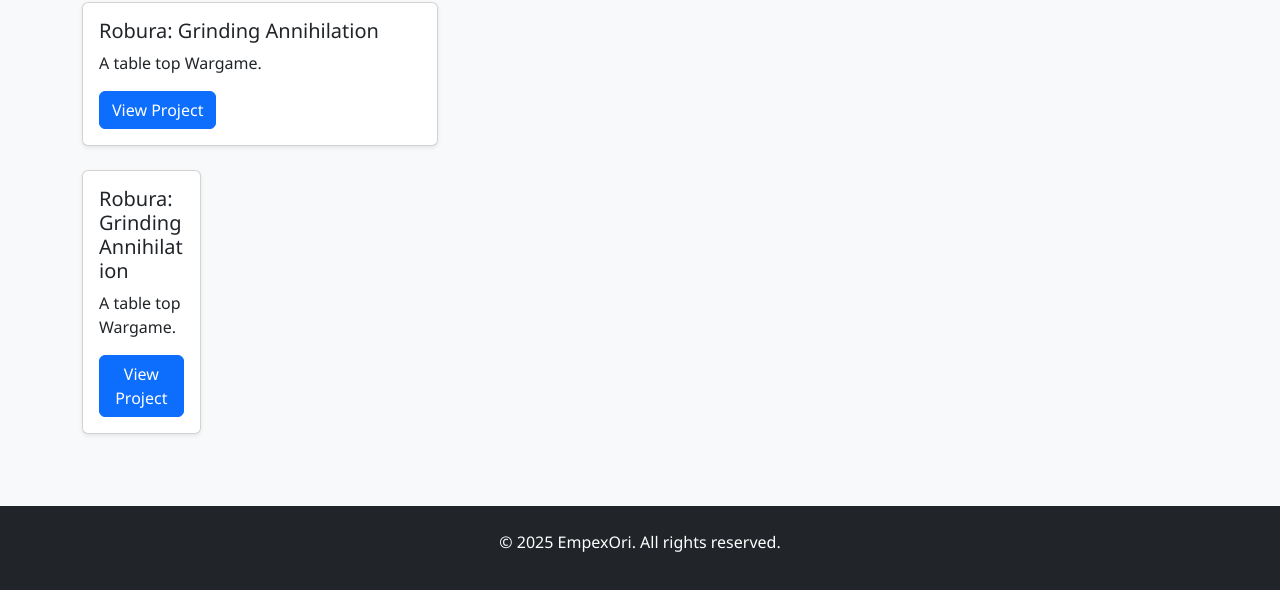
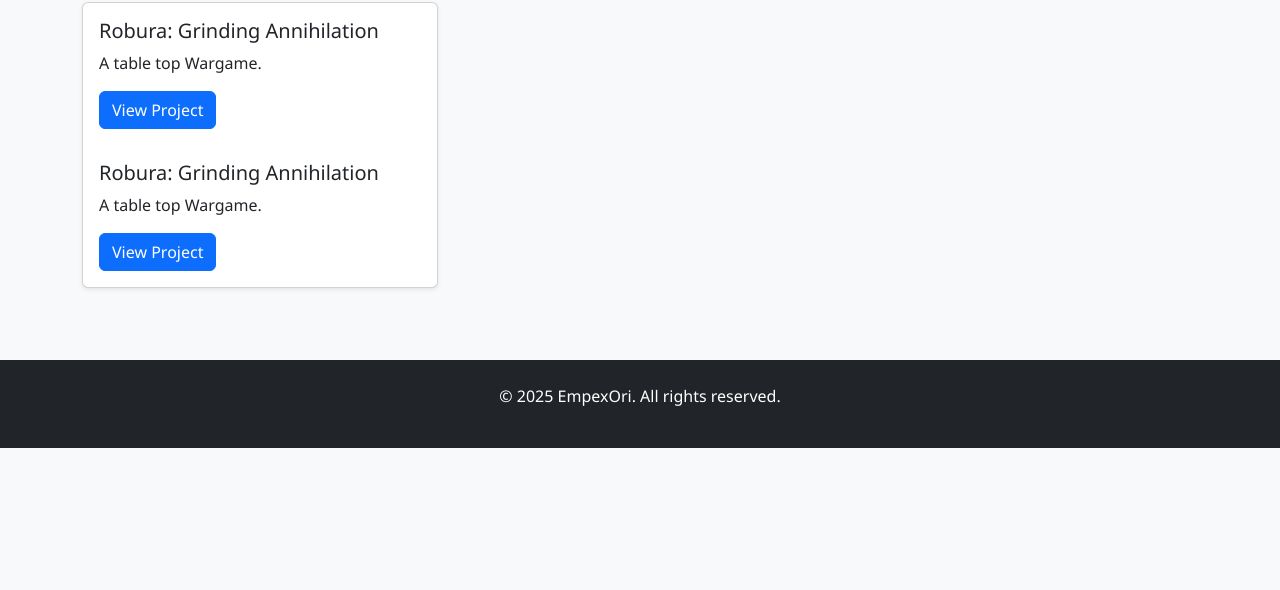
Before and after one commit to EmpexOri/MelbourneCreativeDevelopments, a plain HTML site: page index.html in a window 1280 px wide. Shown: the part 282-872 px from the top of the page. After the commit the page ends 800 px from the top, so only its background shows below. Drawn offline with nearby package versions, Linux system fonts and the light colour scheme.

Commit message:
Update index.html

```diff
--- a/index.html
+++ b/index.html
@@ -32,9 +32,6 @@
               View Project
             </a>
           </div>
-        </div>
-        <div class="col-md-4">
-            <div class="card mb-4 shadow-sm">
           <div class="card-body">
             <h5 class="card-title">Robura: Grinding Annihilation</h5>
             <p class="card-text">A table top Wargame.</p>
```
Lines whose indentation alone changed are shown as unchanged.
